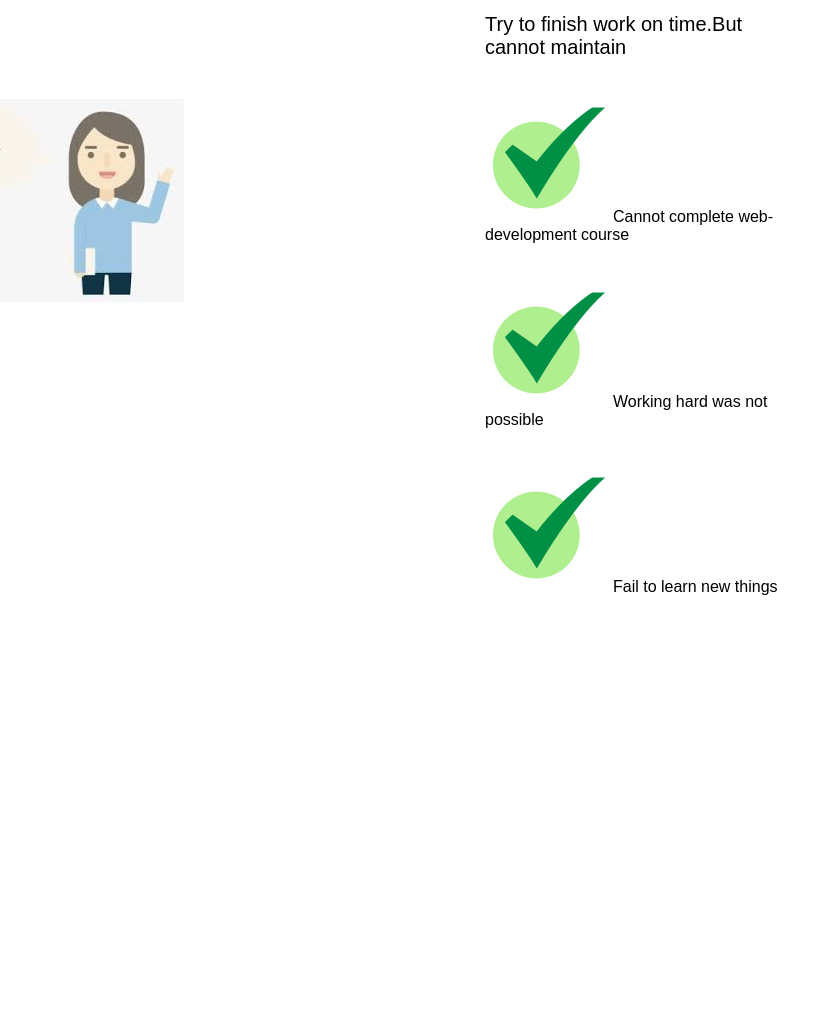
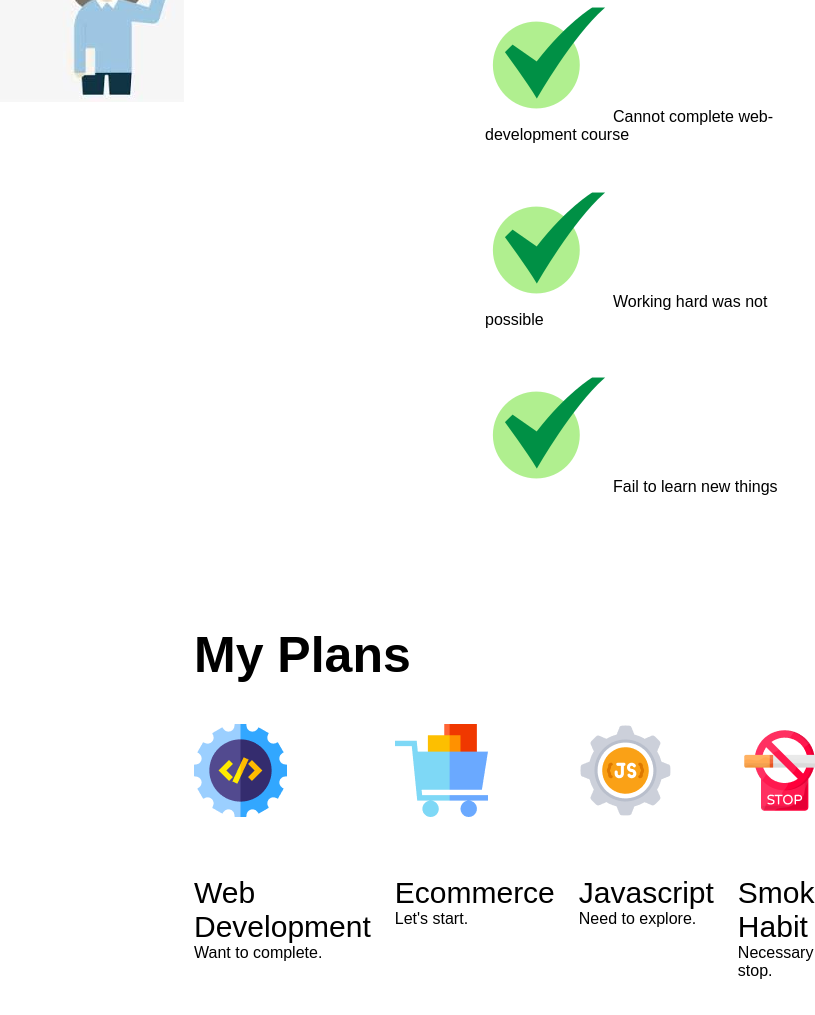
Before and after one commit to Wasey-Rahman/New-Year-Mission, a plain HTML site: page index.html in a window 1280 px wide. Shown: the part 1606-2621 px from the top of the page, without its empty margins (465-1280 px from the left). Drawn offline with Linux system fonts and the light colour scheme.

Commit message:
My Plan finished

```diff
--- a/index.html
+++ b/index.html
@@ -38,6 +38,35 @@
 <p class="section-description-one"><img src="images/icons/correct.png">Fail to learn new things</p>
 
 </section>
+<!-- My Plans -->
+
+ <section class="Plans">
+    <h3 class="Plan-Title">My Plans</h3>
+    <div class="plan-container">
+        <div class="plan">
+            <img class="Plan-Image"src="images/icons/web.png" alt="">
+            <p class="plan-title-one">Web Development</p>
+            <p class="plan-description">Want to complete.</p>
+        </div>
+        <div class="plan">
+            <img class="Plan-Image"src="images/icons/ecom.png" alt="">
+            <p class="plan-title-one" >Ecommerce</p>
+            <p class="plan-description">Let's start.</p>
+        </div>
+        <div class="plan">
+            <img class ="Plan-Image"src="images/icons/js.png" alt="">
+            <p class="plan-title-one">Javascript</p>
+            <p class="plan-description">Need to explore.</p>
+        </div>
+        <div class="plan">
+            <img class ="Plan-Image"src="images/icons/smoke.png" alt="">
+            <p class="plan-title-one">Smoking Habit</p>
+            <p class="plan-description">Necessary to stop.</p>
+        </div>
+    </div>
+
+
+ </section>
 
 
 
--- a/styles/New-Year.css
+++ b/styles/New-Year.css
@@ -36,7 +36,7 @@
 }
 /* Failure section */
 .section-title{
-    padding:  300px 10px 30px 950px;
+    padding:  200px 10px 30px 950px;
     font-size: 50px;
     font-weight: 600;
 }
@@ -49,5 +49,26 @@
 }
 .image{
     float: left;
-    padding: 600px 10px 950px 400px;
+    padding: 400px 10px 950px 400px;
 }
+/* My plans */
+.Plan-Title{
+    font-size: 50px;
+    font-weight: 600;
+    padding-top: 100px;
+
+}
+.plan-container{
+    display: flex;
+    gap: 24px;
+}
+.plan-title-one{
+    margin-top: 50px;
+    font-size: 30px;
+    gap: 15px;
+}
+.Plan-Image{
+padding: 40px 0px 5px 0px ;
+gap: 15px;
+
+}
```
